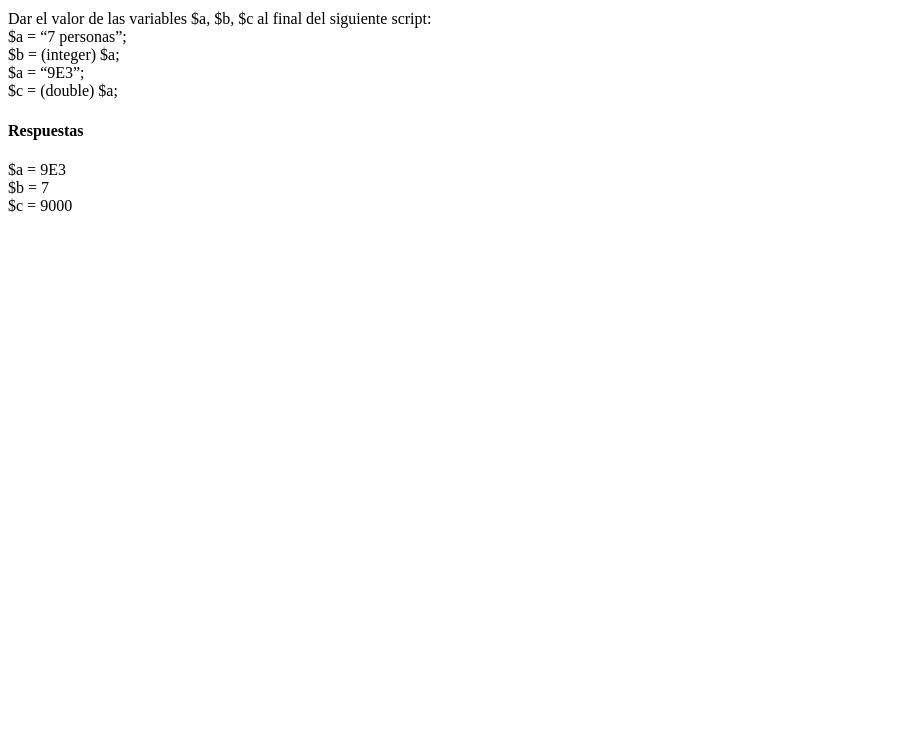
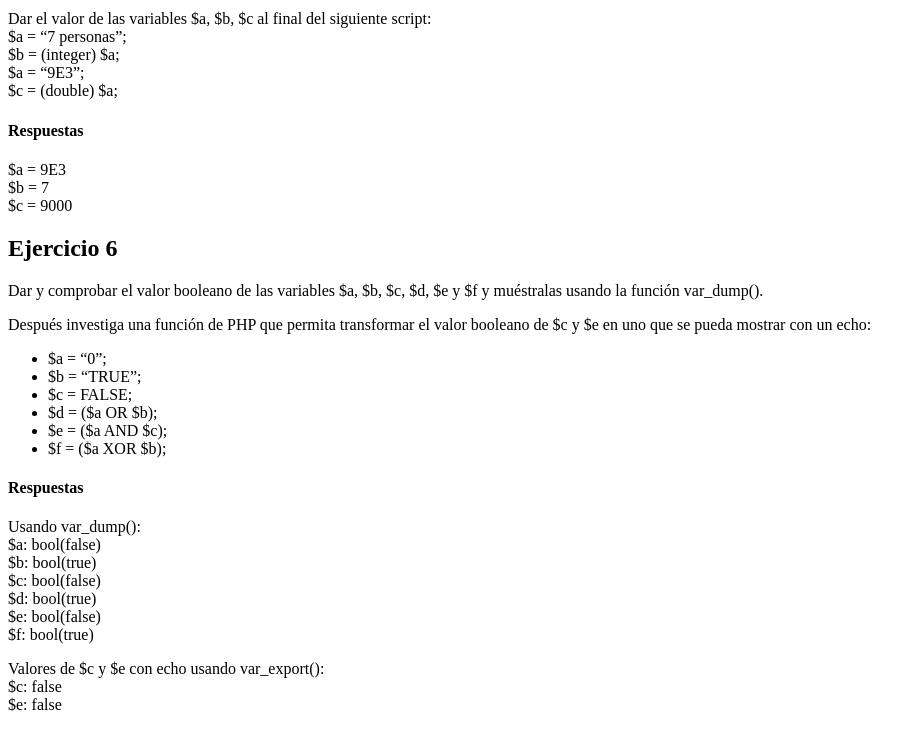
Before and after one commit to NeboDev/tecweb, a PHP site: page / in a window 1280 px wide. Shown: the part 1626-2356 px from the top of the page, without its empty margins (0-921 px from the left). Before the commit the page ends 1838 px from the top, so only its background shows below. Run offline with PHP 8.4, Linux system fonts and the light colour scheme.

Commit message:
Ejercicio 6 agregado al index

```diff
--- a/practicas/p05/index.php
+++ b/practicas/p05/index.php
@@ -120,5 +120,42 @@
         echo "<p>\$a = $a <br>\$b = $b<br>\$c = $c</p>";
     ?>
 
+    <h2>Ejercicio 6</h2>
+    <p>Dar y comprobar el valor booleano de las variables $a, $b, $c, $d, $e y $f y muéstralas
+    usando la función var_dump(<datos>).</p>
+    <p>Después investiga una función de PHP que permita transformar el valor booleano de $c y $e
+    en uno que se pueda mostrar con un echo:</p>
+    <ul>
+        <li>$a = “0”;</li>
+        <li>$b = “TRUE”;</li>
+        <li>$c = FALSE;</li>
+        <li>$d = ($a OR $b);</li>
+        <li>$e = ($a AND $c);</li>
+        <li>$f = ($a XOR $b);</li>
+    </ul>
+    <?php
+        echo '<h4>Respuestas</h4>';
+        $a = "0";
+        $b = "TRUE";
+        $c = FALSE;
+        $d = ($a OR $b);
+        $e = ($a AND $c);
+        $f = ($a XOR $b);
+        echo '<p>Usando var_dump():<br>';
+        echo '$a: '; var_dump((bool)$a); echo '<br>';
+        echo '$b: '; var_dump((bool)$b); echo '<br>';
+        echo '$c: '; var_dump($c); echo '<br>';
+        echo '$d: '; var_dump($d); echo '<br>';
+        echo '$e: '; var_dump($e); echo '<br>';
+        echo '$f: '; var_dump($f); echo '<br>';
+        echo '</p>';
+
+        echo '<p>Valores de $c y $e con echo usando var_export():<br>';
+        echo '$c: ' . var_export($c, true) . "<br>";
+        echo '$e: ' . var_export($e, true) . "<br>";
+        echo '</p>';
+
+    ?>
+
 </body>
 </html>
```
